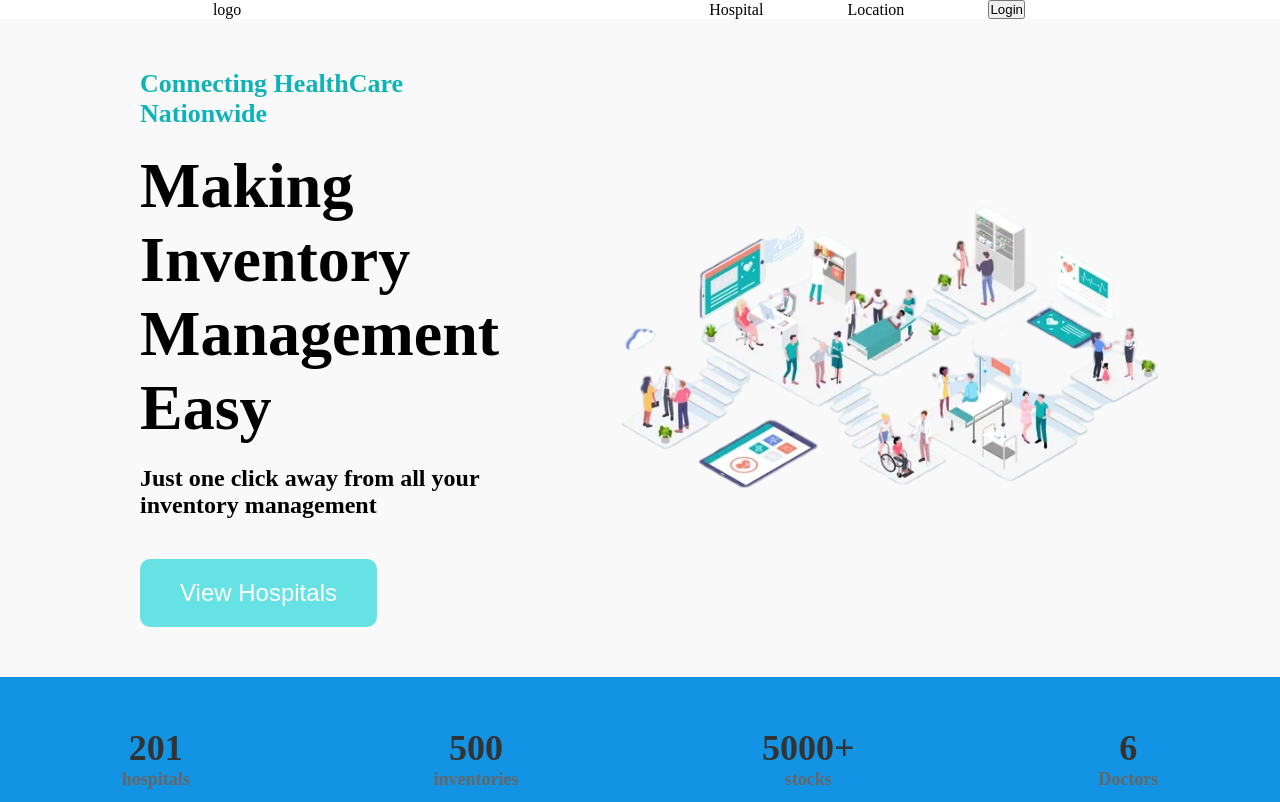
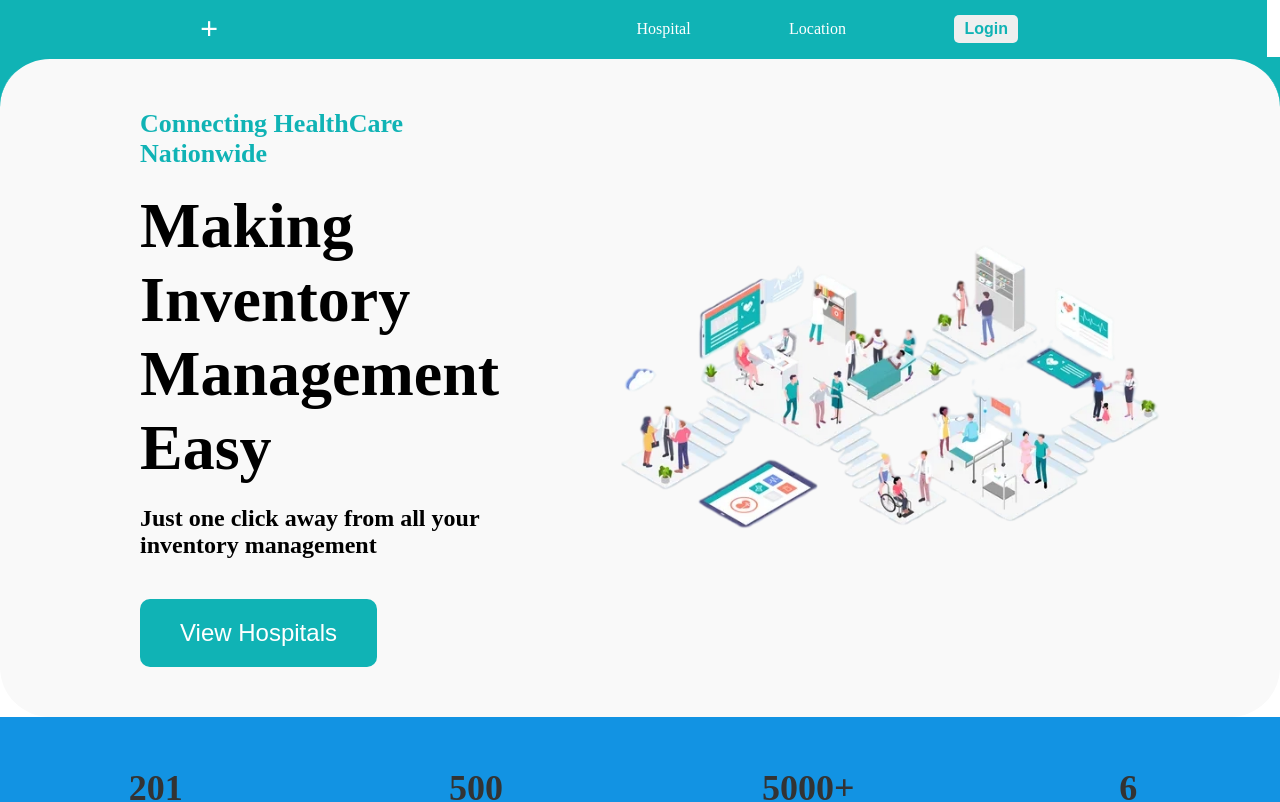
Before and after one commit to Akanchha112/Centralized-hospital-system, a React (Create React App) app: page / in a window 1280 px wide. Shown: the top 802 px of the page. Built offline with nearby package versions, Linux system fonts and the light colour scheme.

Commit message:
Navbar and some minor changes made

```diff
--- a/src/components/nav/Nav.css
+++ b/src/components/nav/Nav.css
@@ -0,0 +1,23 @@
+.navbar {
+    width: 99vw;
+    display: flex;
+    justify-content: space-between;
+    align-items: center;
+    padding: 10px 25vh;
+    background-color:rgb(16 179 181);
+    color:white;
+  }
+
+.login-btn {
+    padding: 5px 10px;
+    margin-left: 10px;
+    border-radius: 5px;
+    color: rgb(16 179 181);
+    font-size: 16px;
+    border:0;
+    font-weight: bold;
+  }
+.logo{
+    font-size: 2rem;
+    font-weight: 800;
+}
--- a/src/components/nav/Nav.jsx
+++ b/src/components/nav/Nav.jsx
@@ -1,4 +1,5 @@
 import { useNavigate } from "react-router-dom";
+import "./Nav.css";
 const Nav=()=>{
     const navigate=useNavigate();
     const hospitalfunc=()=>{
@@ -6,14 +7,14 @@ const Nav=()=>{
     }
     return(
         <>
-        <nav>
+        <nav className="navbar">
                 <div className="logo">
-                    logo
+                    +
                 </div>
                 <div className="nav-side">
-                    <div onClick={hospitalfunc}>Hospital</div>
-                    <div>Location</div>
-                    <button>Login</button>
+                    <div onClick={hospitalfunc} className="hospital">Hospital</div>
+                    <div className="location">Location</div>
+                    <button className="login-btn">Login</button>
                 </div>
             </nav>
         </>
--- a/src/pages/Landing.jsx
+++ b/src/pages/Landing.jsx
@@ -8,7 +8,7 @@ const Landing = () => {
     }
     return (
         <>
-            <Nav/>
+            <Nav />
             <header>
                 <div className="header-text">
                     <h3>Connecting HealthCare Nationwide </h3>
--- a/src/pages/index.css
+++ b/src/pages/index.css
@@ -5,14 +5,14 @@
 
 }
 nav{
-    width: 100vw;
+    width: 98vw;
     display: flex;
     justify-content: space-around;
     align-items: center;
 
 }
 .nav-side{
-    width: 50vh;
+    width: 60vh;
     display: flex;
     align-items: center;
     justify-content: space-around;
@@ -33,6 +33,23 @@ header {
     align-items: center;
     padding: 50px;
     background-color: #f9f9f9;
+    border-radius: 50px;
+    border:2px solid #10b3b5;
+    border-right: none;
+    border-bottom: none;
+    border-left: none;
+    position: relative;
+  }
+
+ header::before {
+    content: "";
+    position: absolute;
+    top: -2px; /* adjust position to match top border */
+    left: -2px; /* adjust position to match left border */
+    width: calc(100% + 4px); /* adjust width to match element width */
+    height: 50px; /* adjust height to match border width */
+    background-color: #10b3b5; /* fill color */
+    z-index: -1; /* position behind element */
   }
 
   .header-text {
@@ -72,7 +89,7 @@ header {
     padding: 20px 40px;
     border: none;
     border-radius: 10px;
-    background-color: #66e2e4;
+    background-color: #10b3b5;
     color: white;
     cursor: pointer;
   }
```
